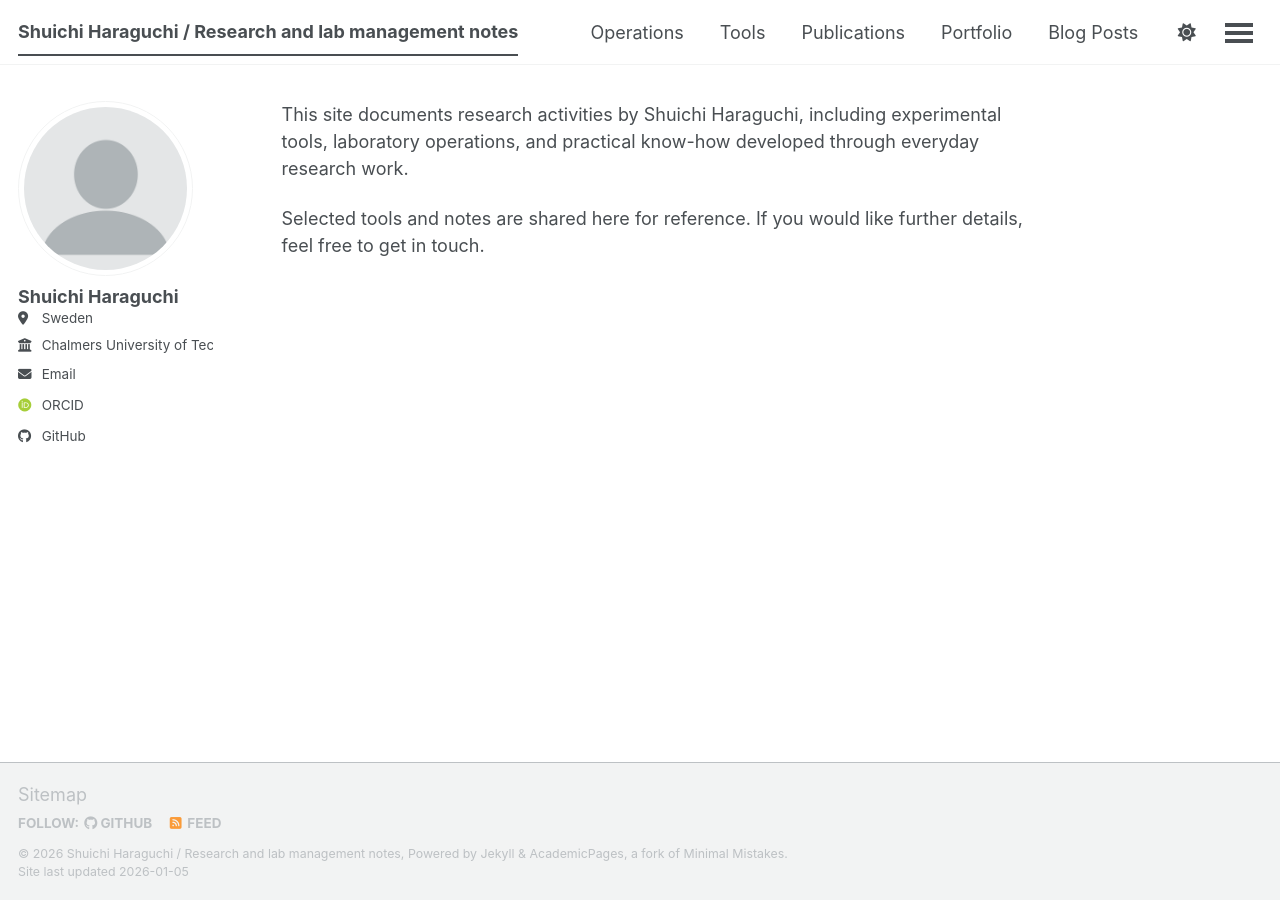
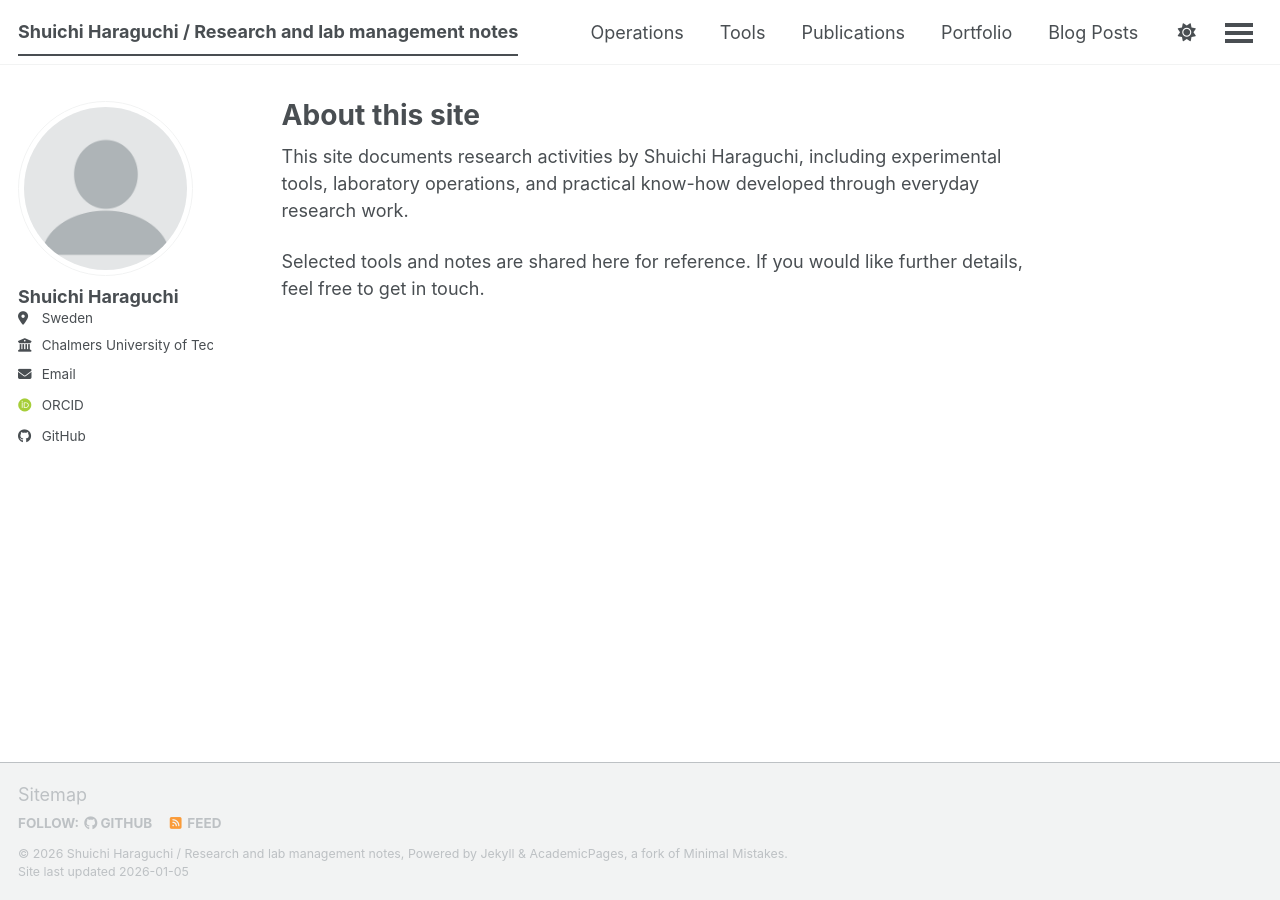
Before and after one commit to shuichi-h/academic-site, a Jekyll site: the page built from _pages/about.md, in a window 1280 px wide. Built offline with Jekyll 4.4.1, drawn with Linux system fonts in a browser that asks for light colours; some web fonts are replaced; a script bundle is joined from its source files by our own code; library files that are not in the unit come from our copies.

Commit message:
Add title to about page

```diff
--- a/_pages/about.md
+++ b/_pages/about.md
@@ -1,6 +1,6 @@
 ---
 permalink: /
-
+title: About this site
 author_profile: true
 redirect_from:
   - /about/
```
